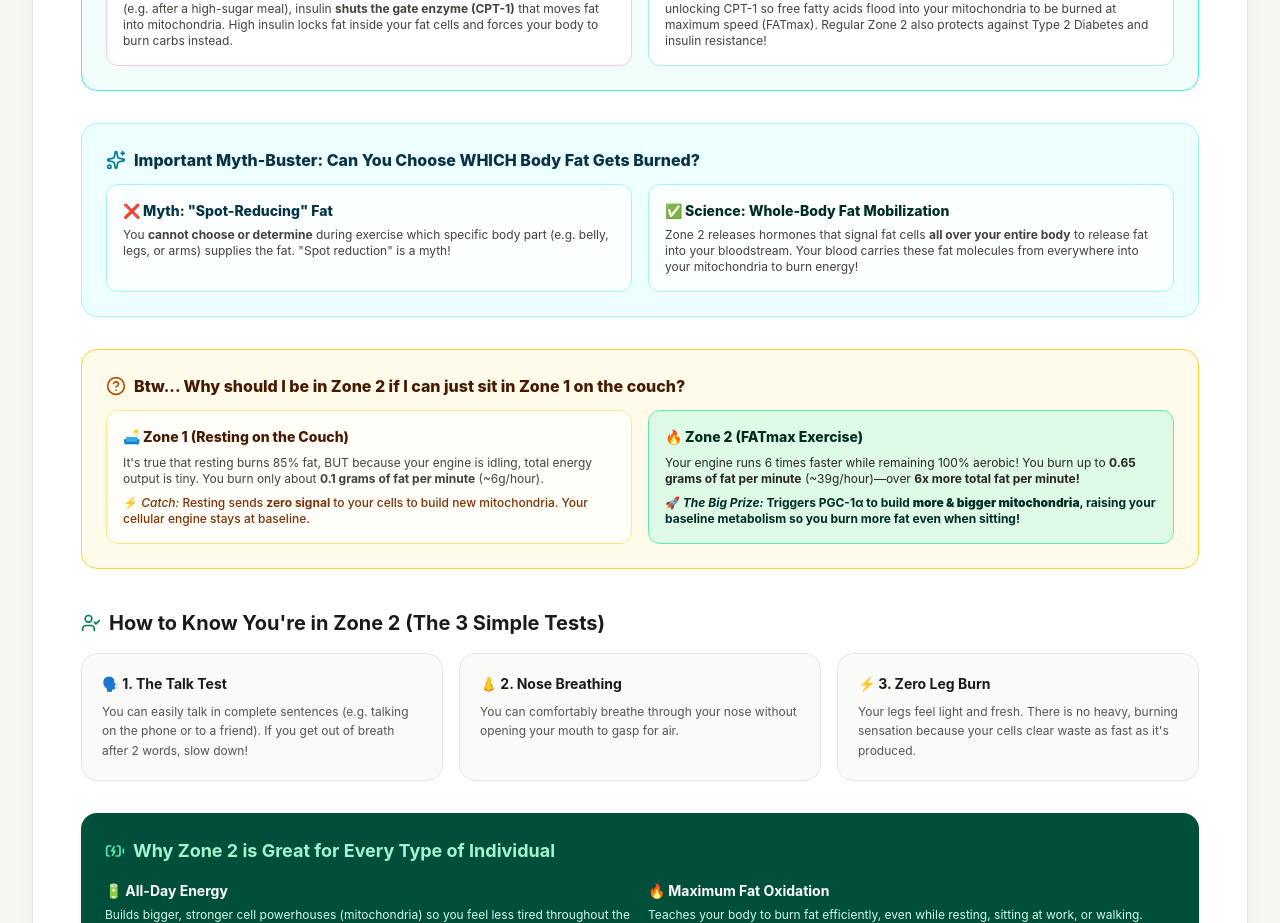
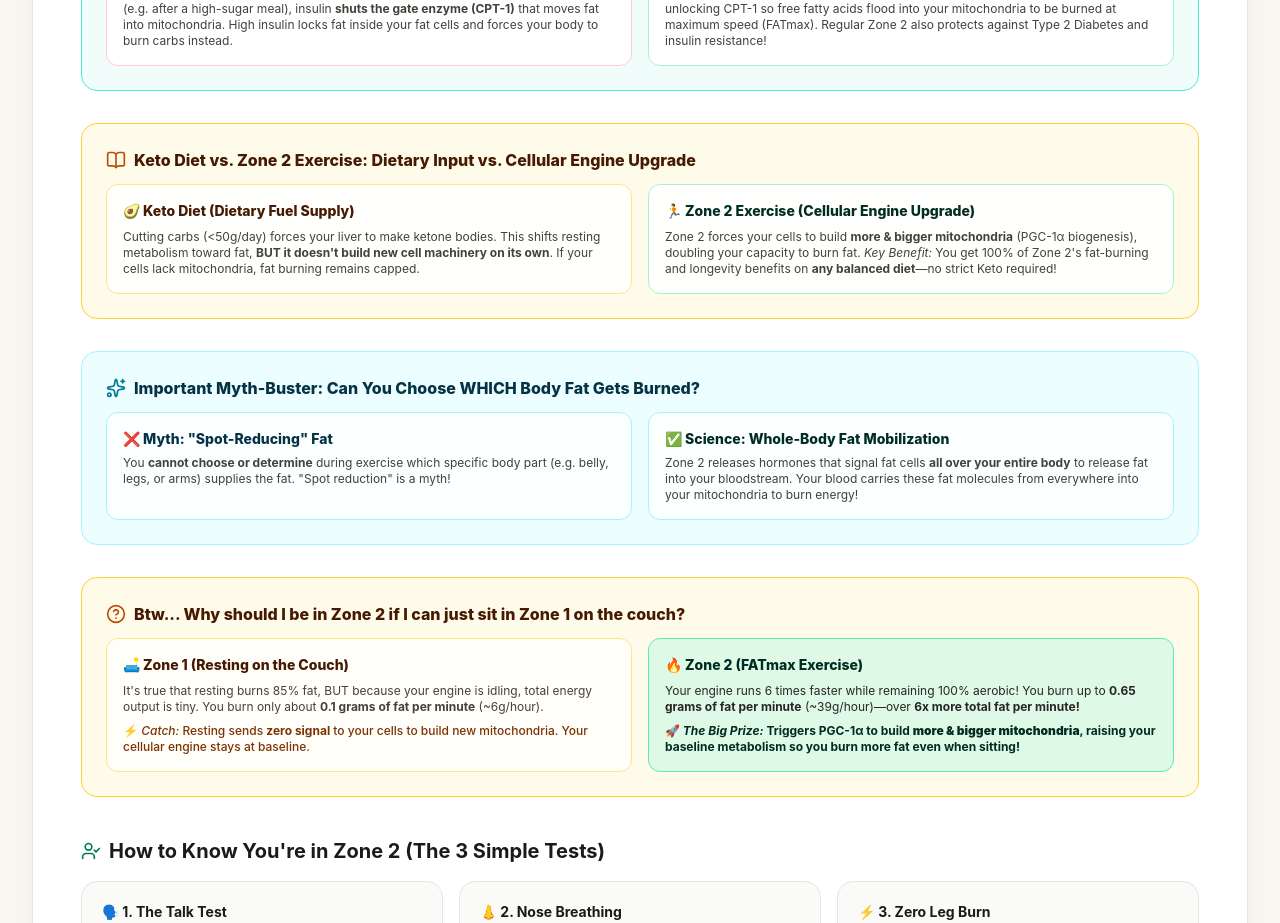
Before and after one commit to ishaypesok/optimus-magazine, a React (Vite) app: page / in a window 1280 px wide. Shown: the part 1380-2303 px from the top of the page. Built offline with nearby package versions, Linux system fonts and the light colour scheme.

Commit message:
Add Keto Diet vs Zone 2 Exercise comparison card to Page 1

```diff
--- a/src/components/MagazineView.jsx
+++ b/src/components/MagazineView.jsx
@@ -191,6 +191,36 @@ export default function MagazineView({ currentZoneId, setCurrentZoneId, activeAr
                   </div>
                   <p className="text-xs text-stone-700">
                     Zone 2 exercise dramatically improves <strong>Insulin Sensitivity</strong>. It lowers circulating insulin, unlocking CPT-1 so free fatty acids flood into your mitochondria to be burned at maximum speed (FATmax). Regular Zone 2 also protects against Type 2 Diabetes and insulin resistance!
+                  </p>
+                </div>
+
+              </div>
+            </div>
+
+            {/* Keto Diet vs Zone 2 Card */}
+            <div className="p-6 rounded-2xl bg-amber-50 border border-amber-300 space-y-3 font-sans">
+              <div className="flex items-center gap-2 text-amber-950 font-extrabold text-base">
+                <BookOpen className="w-5 h-5 text-amber-700" />
+                <span>Keto Diet vs. Zone 2 Exercise: Dietary Input vs. Cellular Engine Upgrade</span>
+              </div>
+
+              <div className="grid grid-cols-1 md:grid-cols-2 gap-4 text-xs sm:text-sm text-stone-800 leading-relaxed font-normal">
+
+                <div className="p-4 rounded-xl bg-white/90 border border-amber-200 space-y-2">
+                  <div className="font-extrabold text-amber-950 text-sm flex items-center gap-1.5">
+                    🥑 Keto Diet (Dietary Fuel Supply)
+                  </div>
+                  <p className="text-xs text-stone-700">
+                    Cutting carbs (&lt;50g/day) forces your liver to make ketone bodies. This shifts resting metabolism toward fat, <strong>BUT it doesn't build new cell machinery on its own</strong>. If your cells lack mitochondria, fat burning remains capped.
+                  </p>
+                </div>
+
+                <div className="p-4 rounded-xl bg-white/90 border border-emerald-200 space-y-2">
+                  <div className="font-extrabold text-emerald-950 text-sm flex items-center gap-1.5">
+                    🏃 Zone 2 Exercise (Cellular Engine Upgrade)
+                  </div>
+                  <p className="text-xs text-stone-700">
+                    Zone 2 forces your cells to build <strong>more & bigger mitochondria</strong> (PGC-1α biogenesis), doubling your capacity to burn fat. <em>Key Benefit:</em> You get 100% of Zone 2's fat-burning and longevity benefits on <strong>any balanced diet</strong>—no strict Keto required!
                   </p>
                 </div>
 
```
Also changed, not shown: 1 other file (tests, documents, lock files or other folders).
